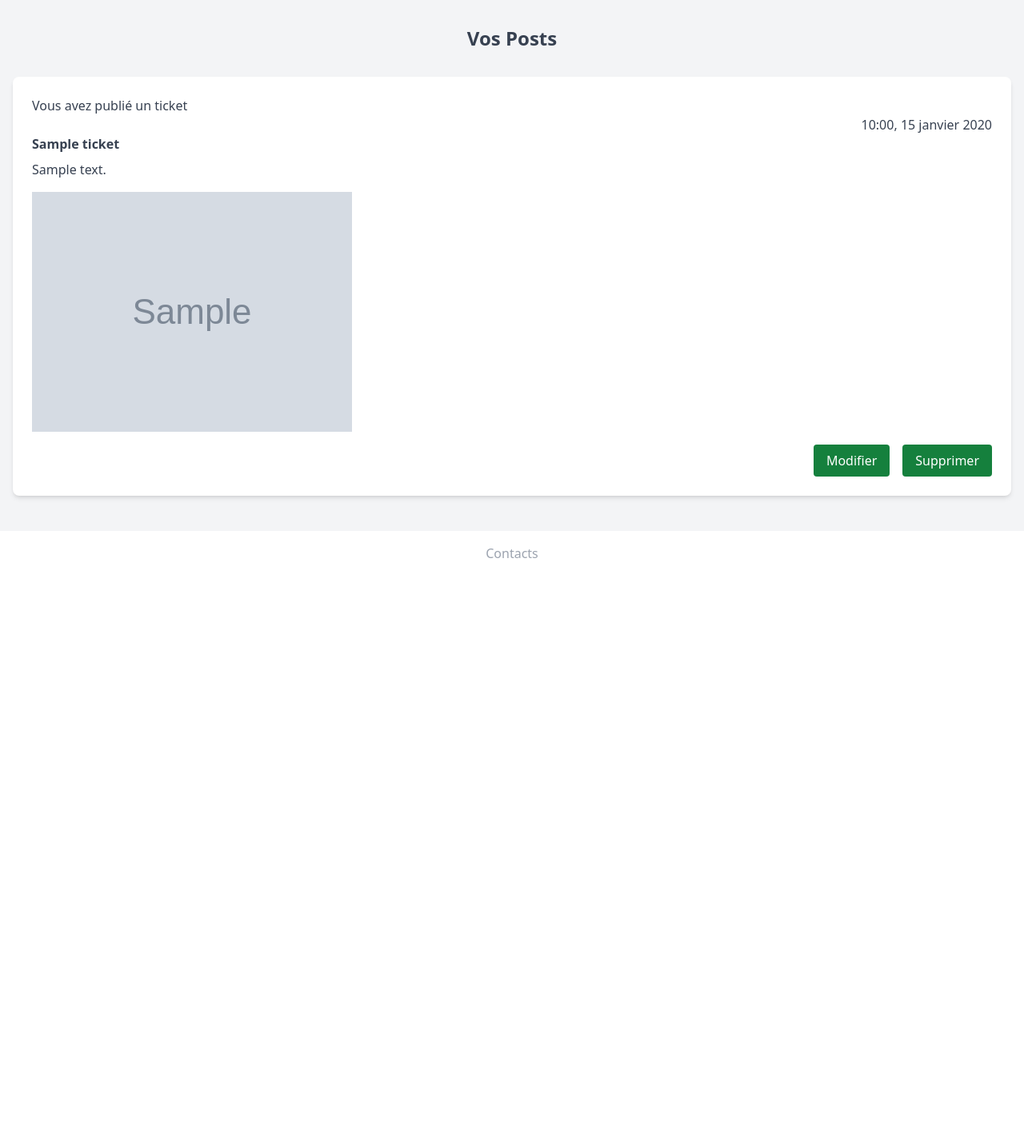
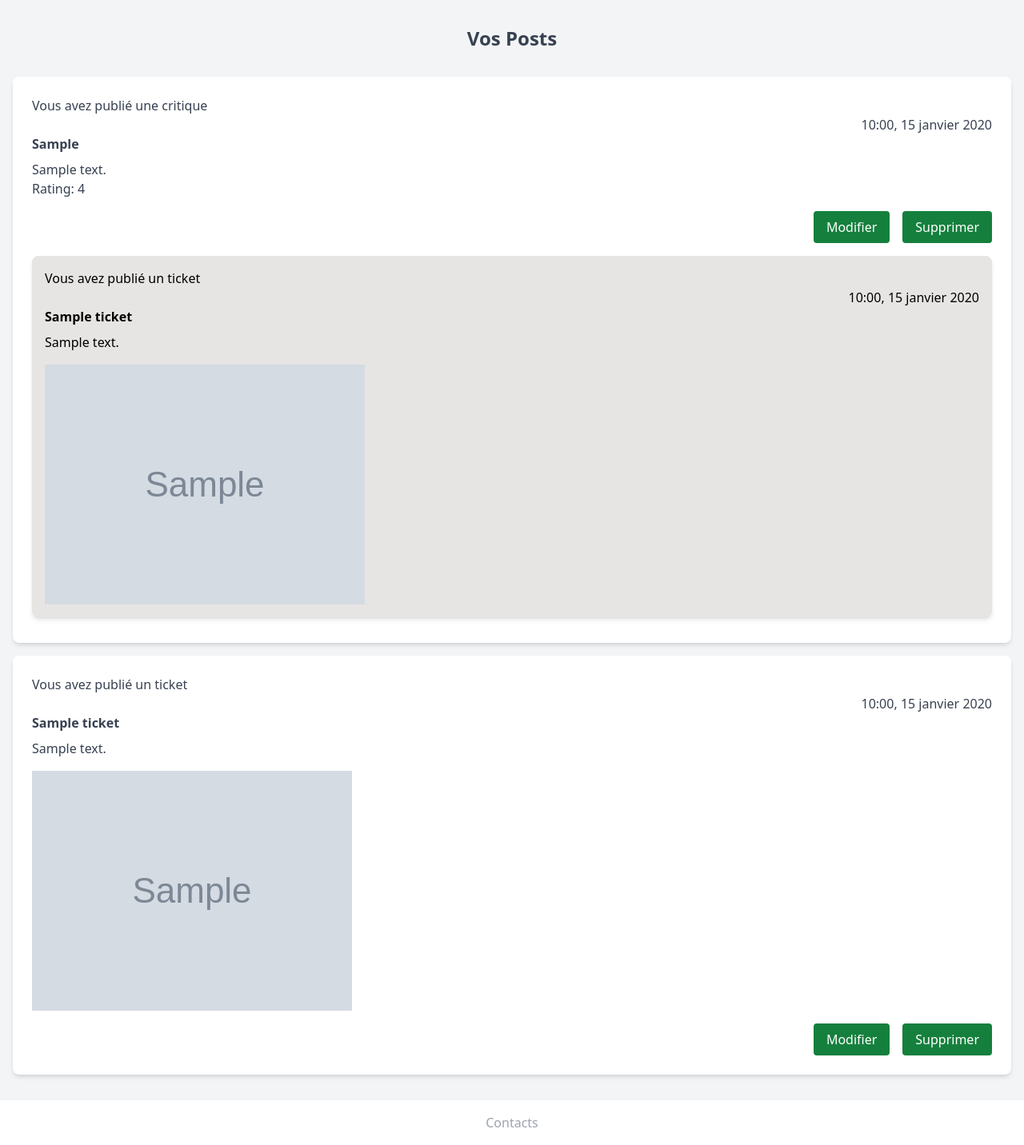
Before and after one commit to Mothraa/BookReview-Django-WebApp, a Django app: page /ticket/posts/ in a window 1280 px wide. Shown: the part 80-1512 px from the top of the page at 80% size. Before the commit the page ends 778 px from the top, so only its background shows below. Run offline with Django 5.2, Linux system fonts and the light colour scheme; a user stored in the database is signed in; tables that the repository leaves empty hold one stand-in row (values such as "Sample post"); grey boxes marked "Sample" are stand-in pictures; style sheets or scripts are compiled from the project's sources; some libraries are stand-ins or nearby versions.

Commit message:
add reviews in Post menu

```diff
--- a/src/LITRevu/static/js/main.js
+++ b/src/LITRevu/static/js/main.js
@@ -124,3 +124,25 @@ function displayFileName() {
     const fileName = input.files[0].name;
     document.getElementById('image-name').textContent = fileName;
 }
+
+
+// modal de suppression d'un ticket
+function openModal(ticket_id) {
+    const modal = document.getElementById('deleteModal');
+    const form = document.getElementById('deleteForm');
+    form.action = `/ticket/${ticket_id}/delete/`;
+    modal.classList.remove('hidden');
+}
+
+function closeModal() {
+    const modal = document.getElementById('deleteModal');
+    modal.classList.add('hidden');
+}
+
+// fermeture du modal lors du click a l'exterieur
+document.addEventListener('click', function(event) {
+    const modal = document.getElementById('deleteModal');
+    if (event.target === modal) {
+        modal.classList.add('hidden');
+    }
+});
--- a/src/ticket/forms.py
+++ b/src/ticket/forms.py
@@ -24,7 +24,7 @@ class DeleteTicketForm(forms.Form):
 class ReviewForm(forms.ModelForm):
     class Meta:
         model = Review
-        fields = ['rating', 'headline', 'body', 'ticket'] # ,
+        fields = ['rating', 'headline', 'body', 'ticket']
         exclude = ['ticket']
 
 
--- /dev/null
+++ b/src/ticket/templates/ticket/delete_ticket.html
@@ -0,0 +1,13 @@
+<div id="deleteModal" class="fixed inset-0 flex items-center justify-center bg-black bg-opacity-50 hidden">
+    <div class="bg-white p-6 rounded-lg shadow-md w-1/3 min-w-[300px]">
+        <h2 class="text-xl font-bold mb-4">Confirmez la suppression</h2>
+        <form id="deleteForm" method="post" class="w-full">
+            {% csrf_token %}
+            <input type="hidden" name="delete_ticket" value="true">
+            <div class="flex justify-end mt-4 w-full">
+                <button type="submit" class="bg-red-700 text-white py-2 px-4 rounded hover:bg-red-800 mr-2">Supprimer</button>
+                <button type="button" onclick="closeModal()" class="btn btn-secondary bg-gray-700 text-white py-2 px-4 rounded hover:bg-gray-800 mr-2">Annuler</button>
+            </div>
+        </form>
+    </div>
+</div>
--- a/src/ticket/templates/ticket/posts.html
+++ b/src/ticket/templates/ticket/posts.html
@@ -4,44 +4,20 @@
     <h1 class="text-2xl font-bold mb-4 text-center">Vos Posts</h1>
 </div>
 
-{% for ticket in tickets %}
-    <div class="bg-white p-6 rounded-lg shadow-md mb-4">
-        <p>Vous avez publié un ticket</p>
-        <p class="text-right">{{ ticket.time_created|date:"H:i, j F Y" }}</p>
-        <h2 class="font-semibold">{{ ticket.title }}</h2>
-
-        <p class="mt-2">{{ ticket.description }}</p>
-        {% comment %} TODO : ajouter un bouton voir plus si la description est longue {% endcomment %}
-        {% if ticket.image %}
-            <img class="mt-4" src="{{ ticket.image.url }}" alt="Image du ticket">
-        {% endif %}
-
-        {% comment %} <p>Utilisateur :{{ ticket.user.nickname }}</p> {% endcomment %}
-
-
-
-
-        <div class="flex justify-end">
-            <a href="{% url 'ticket_edit' ticket.pk %}" class="btn bg-green-700 text-white py-2 px-4 rounded hover:bg-green-800 mt-4 ml-4">Modifier</a>
-            <button onclick="openModal({{ ticket.pk }})" class="btn bg-green-700 text-white py-2 px-4 rounded hover:bg-green-800 mt-4 ml-4">Supprimer</button>
-        </div>
-    </div>
+{% for post in posts %}
+    {% if post.content_type == 'REVIEW' %}
+        {% include 'ticket/review_model.html' %}
+    {% elif post.content_type == 'TICKET' %}
+        {% include 'ticket/ticket_model.html' %}
+    {% endif %}
+{% empty %}
+    <p>Aucun post publié.</p>
 {% endfor %}
-
-<!-- Modal -->
-<div id="deleteModal" class="fixed inset-0 flex items-center justify-center bg-black bg-opacity-50 hidden">
-    <div class="bg-white p-6 rounded-lg shadow-md w-1/3 min-w-[300px]">
-        <h2 class="text-xl font-bold mb-4">Confirmez la suppression</h2>
-        <form id="deleteForm" method="post" class="w-full">
-            {% csrf_token %}
-            <input type="hidden" name="delete_ticket" value="true">
-            <div class="flex justify-end mt-4 w-full">
-                <button type="submit" class="btn btn-danger bg-red-700 text-white py-2 px-4 rounded hover:bg-red-800 mr-2">Supprimer</button>
-                <button type="button" onclick="closeModal()" class="btn btn-secondary bg-gray-700 text-white py-2 px-4 rounded hover:bg-gray-800 mr-2">Annuler</button>
-
-            </div>
-        </form>
-    </div>
-</div>
+        {% comment %} {% for post in posts %}
+            {% if post.content_type == 'TICKET' %}
+            {% include 'ticket_snippet.html' %}
+            {% elif post.content_type == 'REVIEW' %}
+            {% include 'review_snippet.html' %}
+        {% endfor %} {% endcomment %}
 
 {% endblock content %}
--- /dev/null
+++ b/src/ticket/templates/ticket/review_model.html
@@ -0,0 +1,35 @@
+<div class="bg-white p-6 rounded-lg shadow-md mb-4">
+    {% if post.user == request.user %}
+        <p>Vous avez publié une critique</p>
+    {% else %}
+        <p>Critique publié par {{ post.user.nickname }}</p>
+    {% endif %}
+    <p class="text-right">{{ post.time_created|date:"H:i, j F Y" }}</p>
+    <h2 class="font-semibold">{{ post.headline }}</h2>
+
+    <p class="mt-2">{{ post.body }}</p>
+    <div>
+        <p>Rating: {{ post.rating }}</p>
+    </div>
+
+    <div class="flex justify-end">
+        <a href="{% url 'edit_review' post.id %}" class="btn bg-green-700 text-white py-2 px-4 rounded hover:bg-green-800 mt-4 ml-4">Modifier</a>
+        {% include 'ticket/delete_review.html' %}
+        <button onclick="openModal('{{ post.id }}')" class="btn bg-green-700 text-white py-2 px-4 rounded hover:bg-green-800 mt-4 ml-4">Supprimer</button>
+    </div>
+    {% comment %} a refacto pour utiliser le ticket_model mais sans les boutons, pb également a l'affichage des champs {% endcomment %}
+    {% comment %} {% include 'ticket/ticket_model.html' with ticket=post.ticket %} {% endcomment %}
+    {% if post.ticket %}
+    <div class= "text-black bg-stone-200 rounded-lg shadow-md tooltip dark:bg-gray-700 p-4 mt-4 mb-2">
+        <p>Vous avez publié un ticket</p>
+        <p class="text-right">{{ post.ticket.time_created|date:"H:i, j F Y" }}</p>
+        <h2 class="font-semibold">{{ post.ticket.title }}</h2>
+
+        <p class="mt-2">{{ post.ticket.description }}</p>
+        {% if post.ticket.image %}
+            <img class="mt-4" src="{{ post.ticket.image.url }}" alt="Image du ticket">
+        {% endif %}
+    </div>
+{% endif %}
+
+</div>
--- /dev/null
+++ b/src/ticket/templates/ticket/ticket_model.html
@@ -0,0 +1,25 @@
+<div class="bg-white p-6 rounded-lg shadow-md mb-4">
+    {% if post.user == request.user %}
+        <p>Vous avez publié un ticket</p>
+    {% else %}
+        <p>Ticket publié par {{ post.user.nickname }}</p>
+    {% endif %}
+    <p class="text-right">{{ post.time_created|date:"H:i, j F Y" }}</p>
+    <h2 class="font-semibold">{{ post.title }}</h2>
+
+    <p class="mt-2">{{ post.description }}</p>
+    {% comment %} TODO : ajouter un bouton voir plus si la description est longue {% endcomment %}
+    {% if post.image %}
+        <img class="mt-4" src="{{ post.image.url }}" alt="Image du ticket">
+    {% endif %}
+
+    {% comment %} <p>Utilisateur :{{ ticket.user.nickname }}</p> {% endcomment %}
+
+
+        <div class="flex justify-end">
+            <a href="{% url 'edit_ticket' post.id %}" class="btn bg-green-700 text-white py-2 px-4 rounded hover:bg-green-800 mt-4 ml-4">Modifier</a>
+            {% include 'ticket/delete_ticket.html' %}
+            <button onclick="openModal('{{ post.id }}')" class="btn bg-green-700 text-white py-2 px-4 rounded hover:bg-green-800 mt-4 ml-4">Supprimer</button>
+        </div>
+    </div>
+</div>
--- a/src/ticket/urls.py
+++ b/src/ticket/urls.py
@@ -10,6 +10,8 @@ from ticket.views import (home,
                           remove_subscription,
                           ticket_edit,
                           ticket_delete,
+                          review_edit,
+                          review_delete,
                           )
 
 urlpatterns = [
@@ -27,8 +29,10 @@ urlpatterns = [
 
 
     path('posts/', posts, name='posts'),
-    path('tickets/<int:ticket_id>/edit/', ticket_edit, name='ticket_edit'),
-    path('tickets/<int:ticket_id>/delete/', ticket_delete, name='ticket_delete'),
+    path('ticket/<int:ticket_id>/edit/', ticket_edit, name='edit_ticket'),
+    path('ticket/<int:ticket_id>/delete/', ticket_delete, name='delete_ticket'),
+    path('review/<int:ticket_id>/edit/', review_edit, name='edit_review'),
+    path('review/<int:ticket_id>/delete/', review_delete, name='delete_review'),
     path('subscription/', subscription, name='subscription'),
     path('subscription/remove/<int:subscription_id>/', remove_subscription, name='remove_subscription'),
 ]
--- a/src/ticket/utils/custom_thumbnails.py
+++ b/src/ticket/utils/custom_thumbnails.py
@@ -49,7 +49,7 @@ def save(self, *args, **kwargs):
 def create_thumb(image, size):
     """Returns the image resized to fit inside a box of the given size"""
     image.thumbnail(size, Image.LANCZOS)
-    print("toto")
+    # print("toto")
     temp = BytesIO()#StringIO()
     image.save(temp, 'jpeg')
     temp.seek(0)
--- a/src/ticket/views.py
+++ b/src/ticket/views.py
@@ -1,10 +1,19 @@
+from itertools import chain
+
 from django.shortcuts import render, redirect, get_object_or_404
 from django.contrib.auth.decorators import login_required
 from django.contrib import messages
+from django.db.models import Value, CharField
+# from django.urls import reverse_lazy
 
-from .forms import Ticket, TicketForm, ReviewForm, FollowerForm, DeleteTicketForm
+from .forms import TicketForm, ReviewForm, FollowerForm, DeleteTicketForm  # Ticket, Review,
 from authentication.models import CustomUser
-from .models import UserFollows
+from .models import UserFollows, Ticket, Review
+
+# pour debug
+import logging
+logger = logging.getLogger(__name__)
+#####
 
 
 @login_required
@@ -20,35 +29,49 @@ def flux(request):
 
 @login_required
 def posts(request):
-    tickets = Ticket.objects.filter(user=request.user).order_by('-time_created')
-    return render(request, 'ticket/posts.html', {'tickets': tickets})
+
+    # on récupère les tickets et reviews de l'utilisateur, auquel on ajoute un "tag" pour les distinguer
+    tickets = Ticket.objects.filter(user=request.user)
+    tickets = tickets.annotate(content_type=Value('TICKET', CharField()))
+    reviews = Review.objects.filter(user=request.user)
+    reviews = reviews.annotate(content_type=Value('REVIEW', CharField()))
+
+    # on regroupe les deux listes en une, que l'on trie par date antéchronologique
+    posts = sorted(chain(reviews, tickets), key=lambda post: post.time_created, reverse=True)
+
+    return render(request, 'ticket/posts.html', context={'posts': posts})
 
 
 @login_required
 def ticket_edit(request, ticket_id):
     # https://docs.djangoproject.com/fr/5.0/topics/http/shortcuts/
     ticket = get_object_or_404(Ticket, id=ticket_id)
-    edit_form = TicketForm(instance=ticket)
-    delete_form = DeleteTicketForm()
+    # logger.debug(f"Editing ticket with ID: {ticket.id}")
+    print(f"Editing ticket with ID: {ticket.id}")
+    # edit_form = TicketForm(instance=ticket)
     if request.method == 'POST':
-        pass
-    context = {
-        'edit_form': edit_form,
-        'delete_form': delete_form,
-    }
-    return render(request, 'ticket/home.html',  context=context)
+        edit_form = TicketForm(request.POST, request.FILES, instance=ticket)
+        if edit_form.is_valid():
+            edit_form.save()
+            return redirect('posts')
+    else:
+        edit_form = TicketForm(instance=ticket)
 
-
-
+    return render(request, 'ticket/edit_ticket.html',  {'edit_form': edit_form})
 
 @login_required
-def ticket_delete(request, pk):
-    ticket = get_object_or_404(Ticket, pk=pk)
+def ticket_delete(request, ticket_id):
+    ticket = get_object_or_404(Ticket, id=ticket_id)
     if request.method == 'POST':
         form = DeleteTicketForm(request.POST)
         if form.is_valid() and form.cleaned_data['delete_ticket']:
             ticket.delete()
+            # print("Effacé !! ou presque...")
+            messages.success(request, f"Ticket {ticket.title} effacé.")
             return redirect('posts')
+        else:
+            messages.error(request, "Erreur lors de la suppression.")
+    # return redirect(reverse_lazy('posts'))
     return redirect('posts')
 
 
@@ -101,6 +124,20 @@ def create_review(request):
         'ticket_form': ticket_form,
         'review_form': review_form,
     })
+
+
+
+@login_required
+def review_edit(request):
+    return render(request, 'ticket/home.html')
+
+
+@login_required
+def review_delete(request):
+    return render(request, 'ticket/home.html')
+
+
+
 
 
 @login_required
```
Also changed, not shown: src/ticket/templates/ticket/edit_ticket.html (added, +8 -0 lines), src/ticket/templates/ticket/flux.html (+7 -0 lines), src/ticket/templates/ticket/delete_review.html (added).
